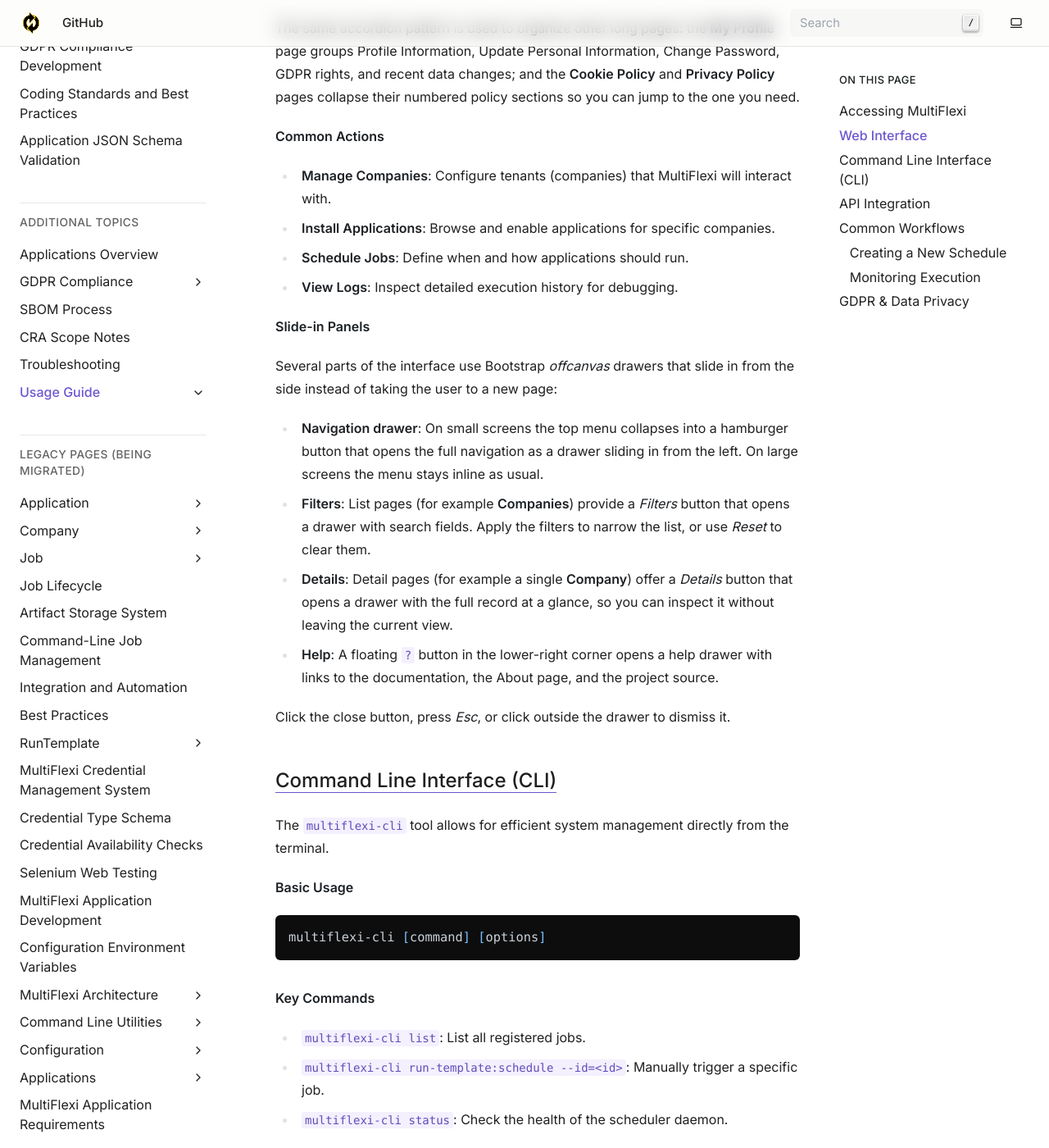
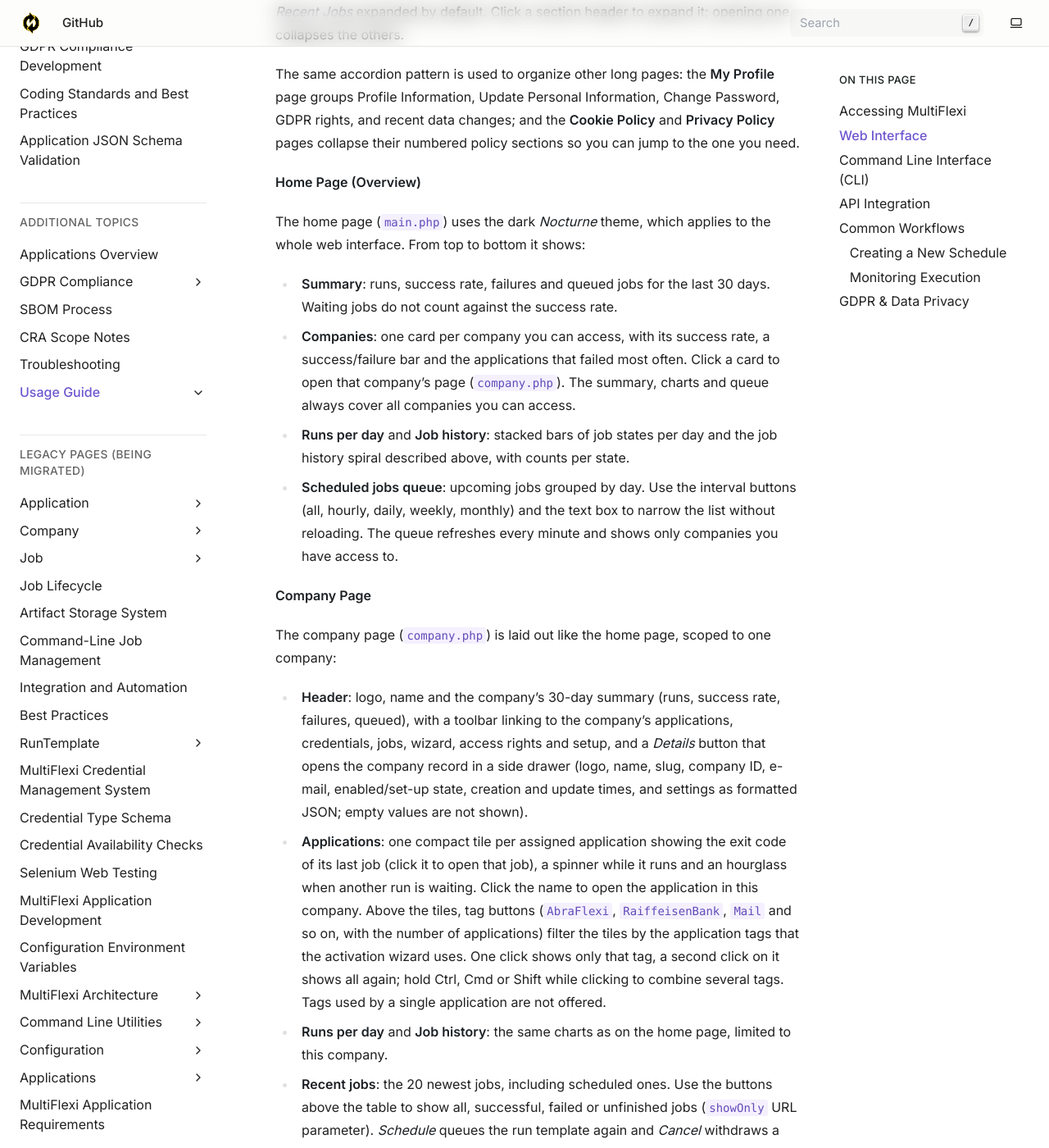
Before and after one commit to VitexSoftware/multiflexi-doc-en, a Sphinx documentation site: the page built from source/usage.rst, in a window 1280 px wide and 1400 px high, scrolled down 1524 px. Shown: the whole window at 82% size. Built offline with Sphinx 7.4.7, drawn with Linux system fonts in a browser that asks for light colours; some of the changed text lies outside the part shown.

Commit message:
docs(multiflexi-doc-en): update usage.rst and credential-type.rst with new content and structure
Co-Authored-By: Claude Sonnet 5.5 <noreply@anthropic.com>

```diff
--- a/source/usage.rst
+++ b/source/usage.rst
@@ -34,10 +34,12 @@ Upon login, the dashboard presents:
 - **System Status**: Real-time health metrics.
 - **Recent Jobs**: Status of recently executed tasks.
 - **Upcoming Schedule**: Timeline of planned executions.
-- **Job History Graph**: A pixel grid of recent job exit codes (green = success,
-  red = failure, blue = waiting). The same widget appears on the home page,
-  company, company+application, application, RunTemplate, jobs list, and status
-  pages, scoped to the current context.
+- **Job History Graph**: A spiral of recent jobs, one pixel per job, newest in
+  the centre and older ones fading outwards (green = success, red = failure,
+  yellow = not runnable (exit code 127), purple = exception (255), grey =
+  waiting). The same widget appears on the home page, company,
+  company+application, application, RunTemplate, jobs list, and status pages,
+  scoped to the current context.
 
 A welcome banner, quick-action buttons, and summary statistics stay at the top.
 The detail sections below — **Recent Jobs**, **My Recent Activity Log**, **Account
@@ -50,6 +52,51 @@ Profile** page groups Profile Information, Update Personal Information, Change
 Password, GDPR rights, and recent data changes; and the **Cookie Policy** and
 **Privacy Policy** pages collapse their numbered policy sections so you can jump
 to the one you need.
+
+**Home Page (Overview)**
+
+The home page (``main.php``) uses the dark *Nocturne* theme, which applies to
+the whole web interface. From top to bottom it shows:
+
+- **Summary**: runs, success rate, failures and queued jobs for the last 30
+  days. Waiting jobs do not count against the success rate.
+- **Companies**: one card per company you can access, with its success rate,
+  a success/failure bar and the applications that failed most often. Click a
+  card to open that company's page (``company.php``). The summary, charts and
+  queue always cover all companies you can access.
+- **Runs per day** and **Job history**: stacked bars of job states per day and
+  the job history spiral described above, with counts per state.
+- **Scheduled jobs queue**: upcoming jobs grouped by day. Use the interval
+  buttons (all, hourly, daily, weekly, monthly) and the text box to narrow the
+  list without reloading. The queue refreshes every minute and shows only
+  companies you have access to.
+
+**Company Page**
+
+The company page (``company.php``) is laid out like the home page, scoped to
+one company:
+
+- **Header**: logo, name and the company's 30-day summary (runs, success rate,
+  failures, queued), with a toolbar linking to the company's applications,
+  credentials, jobs, wizard, access rights and setup, and a *Details* button
+  that opens the company record in a side drawer (logo, name, slug, company ID,
+  e-mail, enabled/set-up state, creation and update times, and settings as
+  formatted JSON; empty values are not shown).
+- **Applications**: one compact tile per assigned application showing the exit
+  code of its last job (click it to open that job), a spinner while it runs and
+  an hourglass when another run is waiting. Click the name to open the
+  application in this company.
+  Above the tiles, tag buttons (``AbraFlexi``, ``RaiffeisenBank``, ``Mail`` and
+  so on, with the number of applications) filter the tiles by the application
+  tags that the activation wizard uses. One click shows only that tag, a second
+  click on it shows all again; hold Ctrl, Cmd or Shift while clicking to
+  combine several tags. Tags used by a single application are not offered.
+- **Runs per day** and **Job history**: the same charts as on the home page,
+  limited to this company.
+- **Recent jobs**: the 20 newest jobs, including scheduled ones. Use the
+  buttons above the table to show all, successful, failed or unfinished jobs
+  (``showOnly`` URL parameter). *Schedule* queues the run template again and
+  *Cancel* withdraws a scheduled job.
 
 **Common Actions**
 
@@ -66,6 +113,11 @@ from the side instead of taking the user to a new page:
 - **Navigation drawer**: On small screens the top menu collapses into a hamburger
   button that opens the full navigation as a drawer sliding in from the left. On
   large screens the menu stays inline as usual.
+- **Top bar order**: on large screens the bar shows the logo, the search box
+  (with the area selector), the menu, and on the right the sign-off link and the
+  language selector. On small screens the search box stays in the bar next to the
+  hamburger button and the sign-off link and language selector are at the bottom
+  of the drawer.
 - **Filters**: List pages (for example **Companies**) provide a *Filters* button
   that opens a drawer with search fields. Apply the filters to narrow the list, or
   use *Reset* to clear them.
```
Also changed, not shown: source/credential-type.rst (+14 -0 lines).
